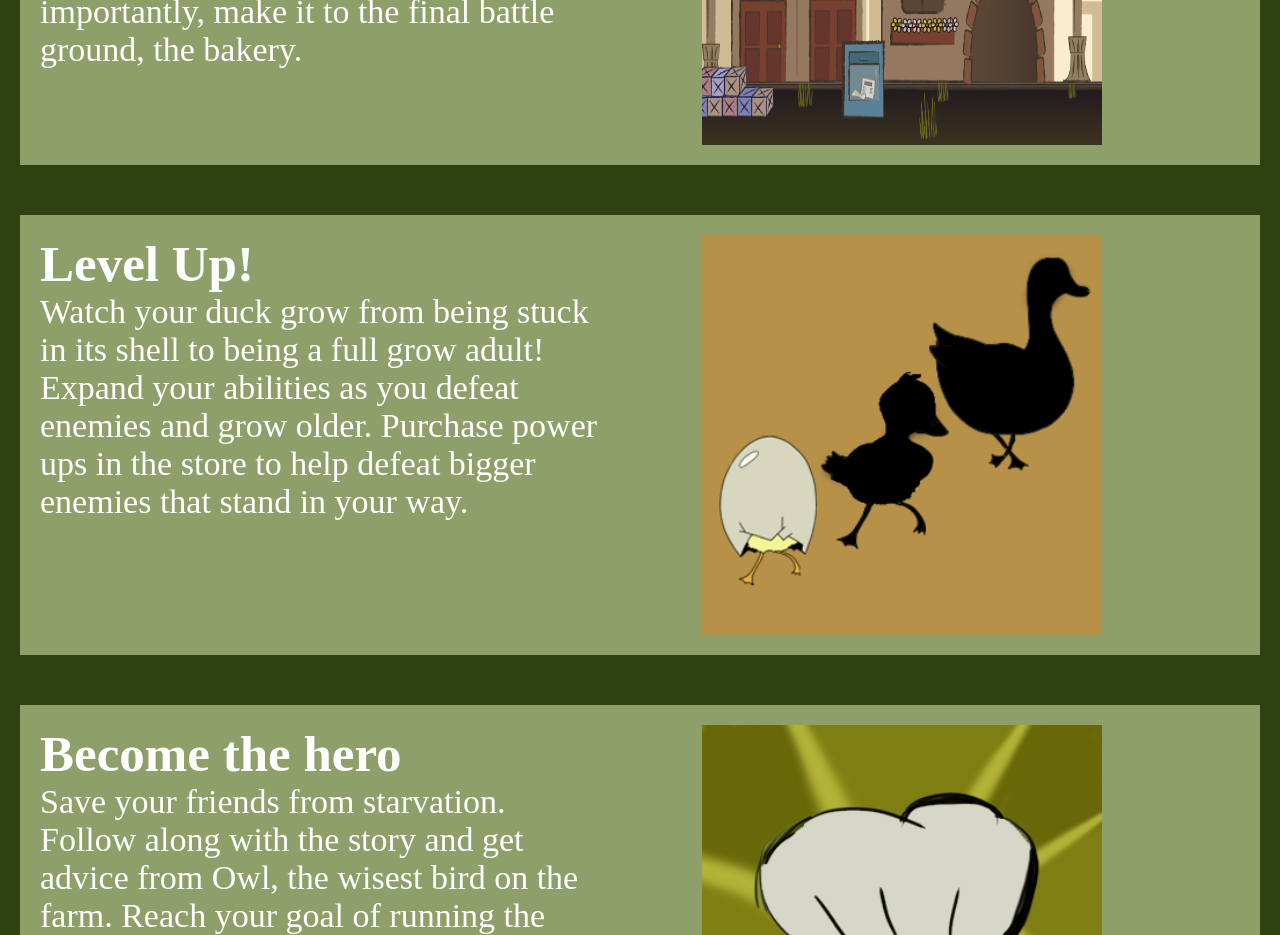
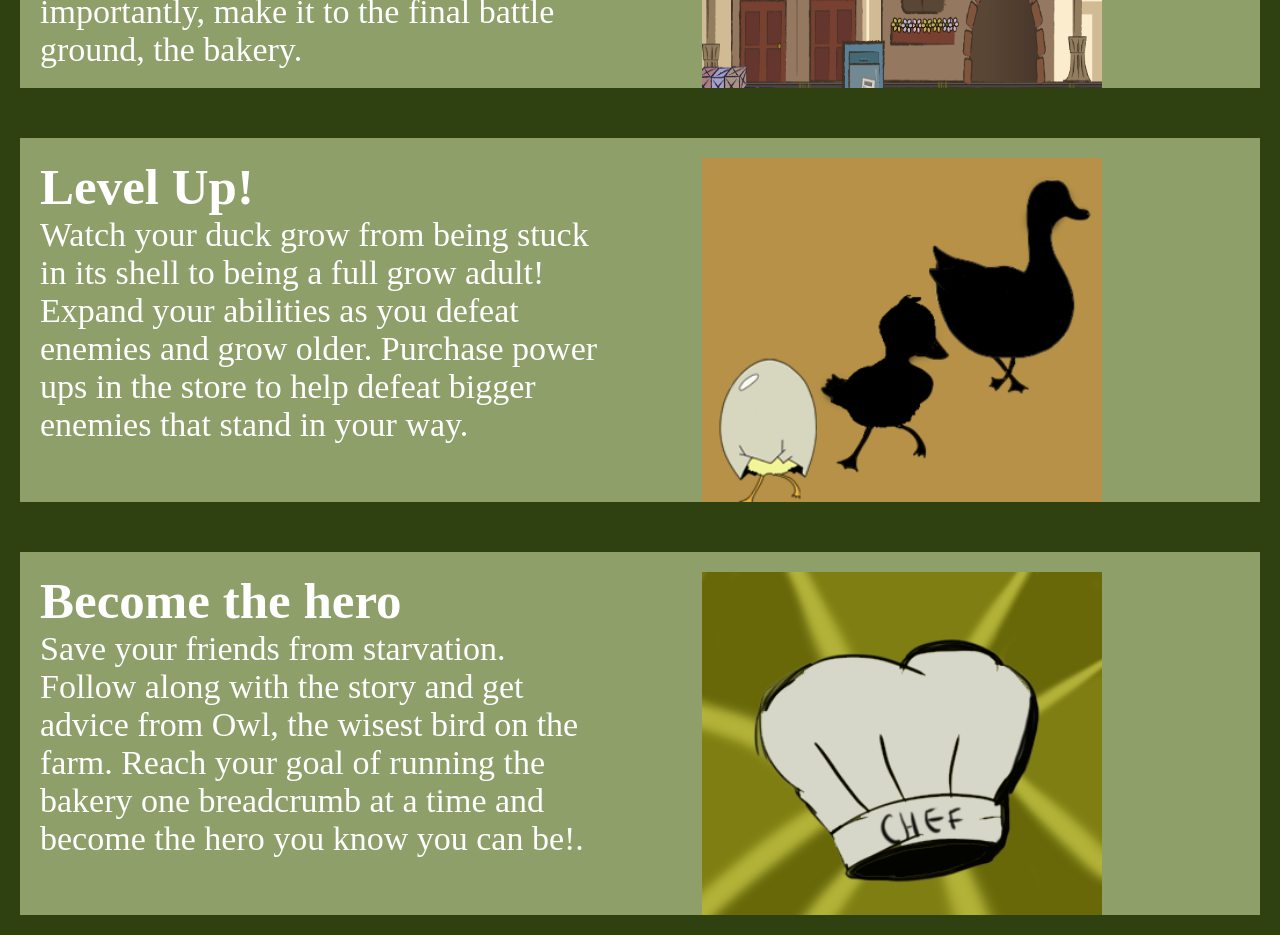
Before and after one commit to danielder10/Quack-Attack-Website, a Next.js app: page /Features in a window 1280 px wide. Shown: the part 1200-2135 px from the top of the page. Built offline with nearby package versions, Linux system fonts and the light colour scheme.

Commit message:
fixing features

```diff
--- a/styles/Features.module.css
+++ b/styles/Features.module.css
@@ -20,26 +20,13 @@
     height: 80rem;
     padding: 1.25rem;
   }
-
-  .row1 {
+  .row1, .row2, .row3 {
     display: flex;
     width: 100%;
+    height: 30rem;
     margin-top: 3.125rem;
     background-color: #8E9F69;
-  }
-
-  .row2 {
-    display: flex;
-    width: 100%;
-    margin-top: 3.125rem;
-    background-color: #8E9F69;
-  }
-
-  .row3 {
-    display: flex;
-    width: 100%;
-    margin-top: 3.125rem;
-    background-color: #8E9F69;
+    overflow: auto;
   }
 
   .text {
```
